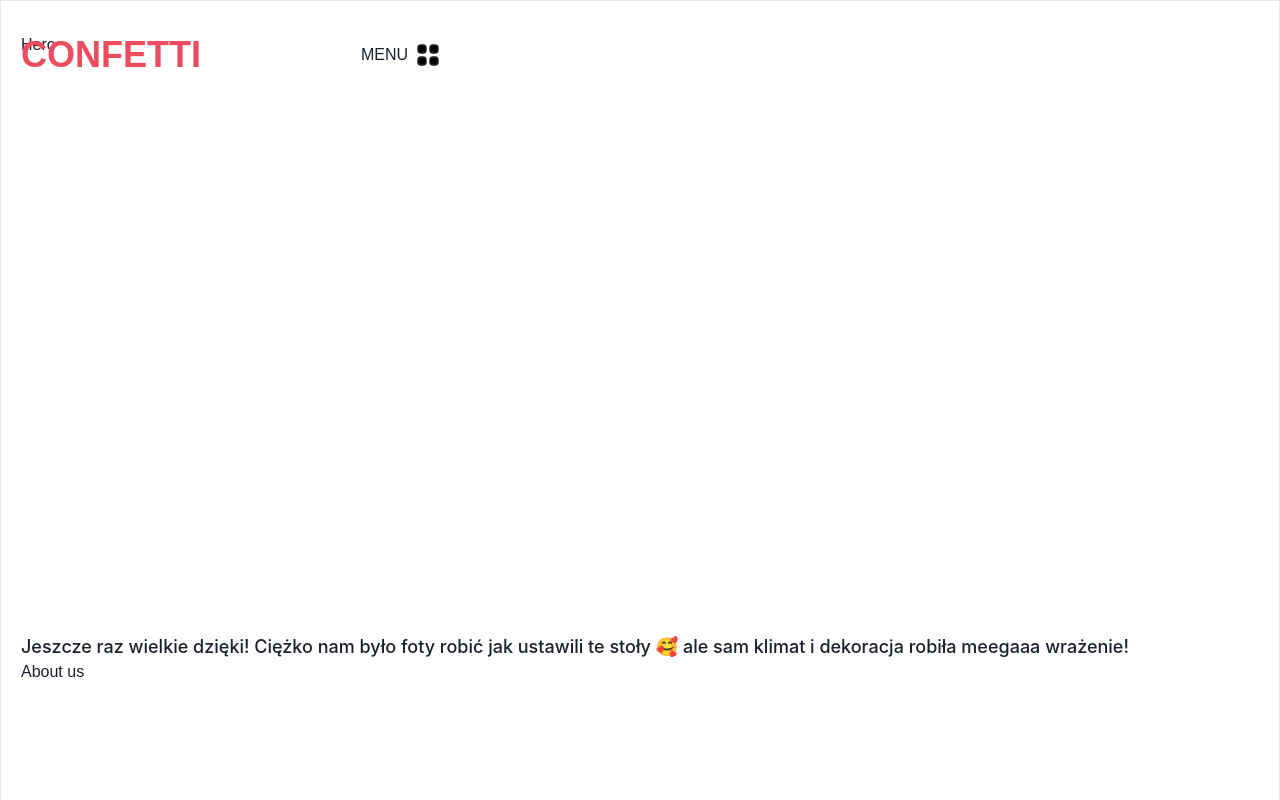
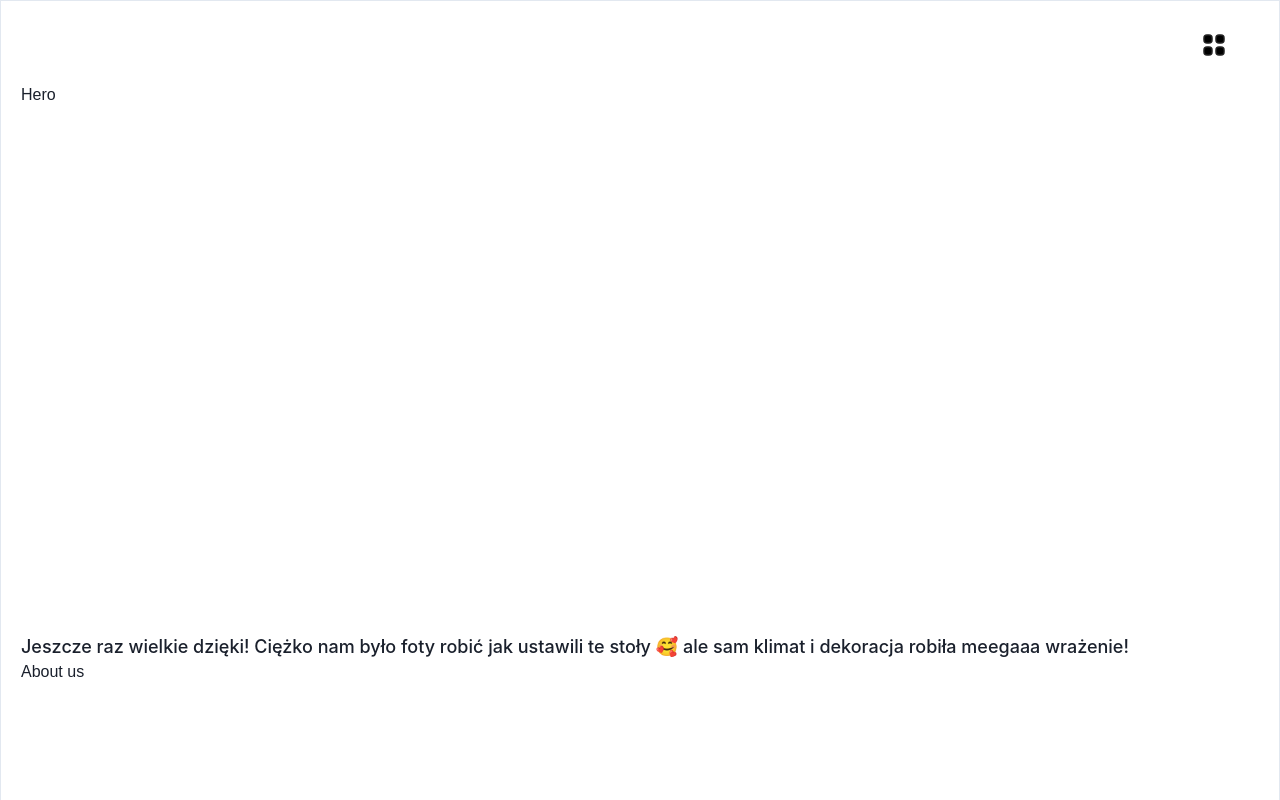
Before and after one commit to SerhiiRud/Confetti, a React (Create React App) app: page / in a window 1280 px wide. Shown: the top 800 px of the page. Built offline with nearby package versions, Linux system fonts and the light colour scheme; a web font is replaced by a local one.

Commit message:
hiding header

```diff
--- a/src/App.js
+++ b/src/App.js
@@ -26,7 +26,6 @@ function App() {
   useEffect(() => {
     const handleScroll = () => {
       let moving = window.pageYOffset;
-
       setVisible(position > moving);
       setPosition(moving);
     };
@@ -47,7 +46,7 @@ function App() {
         border="1px"
         borderColor="gray.200"
       >
-        <Header className={cls}>
+        <Header className={cls} sx={{ className: { cls } }}>
           <BurgerMenu />
         </Header>
         <Hero />
--- a/src/components/Header.jsx
+++ b/src/components/Header.jsx
@@ -15,28 +15,49 @@ import {
 import { BurgerMenu } from './BurgerMenu';
 import icon from '../images/svg/symbol-defs.svg';
 
-export const Header = () => {
+export const Header = ({ className }) => {
   const { isOpen, onOpen, onClose } = useDisclosure();
   return (
     <>
       <Box
         as="header"
         pos={'fixed'}
+        my={'32px'}
         display={'flex'}
         gap={'160px'}
         alignItems={'center'}
+        className={className}
       >
-        <Heading color={'logoColor'}>CONFETTI</Heading>
-        <Box display={'flex'} gap={'8px'}>
-          <Text>MENU</Text>
-          <Button onClick={onOpen} size={'3xs'} bg={'transparent'}>
-            <svg width="24" height="24">
-              <use href={`${icon}#menu-icon`}></use>
-            </svg>
-          </Button>
-        </Box>
+        <Heading
+          size="2xl"
+          fontWeight={500}
+          color={'logoColor'}
+          lineHeight={0.78}
+          letterSpacing={-0.01}
+        >
+          CONFETTI
+        </Heading>
+        <Text
+          fontSize={'24px'}
+          fontWeight={500}
+          lineHeight={0.9}
+          letterSpacing={-0.01}
+        >
+          MENU
+        </Text>
       </Box>
-
+      <Button
+        onClick={onOpen}
+        pos={'fixed'}
+        right={'54px'}
+        top={'33px'}
+        size={'3xs'}
+        bg={'transparent'}
+      >
+        <svg width="24" height="24">
+          <use href={`${icon}#menu-icon`}></use>
+        </svg>
+      </Button>
       <Modal isOpen={isOpen} onClose={onClose}>
         <ModalOverlay />
         <ModalContent>
--- a/src/components/Hero.jsx
+++ b/src/components/Hero.jsx
@@ -2,7 +2,9 @@ import { Box } from '@chakra-ui/react';
 export const Hero = () => {
   return (
     <section id="hero">
-      <Box h={'600px'}>Hero</Box>
+      <Box h={'600px'} pt={'50px'}>
+        Hero
+      </Box>
       <Box fontFamily={'Inter'} fontSize={18} fontWeight={500}>
         Jeszcze raz wielkie dzięki! Ciężko nam było foty robić jak ustawili te
         stoły 🥰 ale sam klimat i dekoracja robiła meegaaa wrażenie!
```
